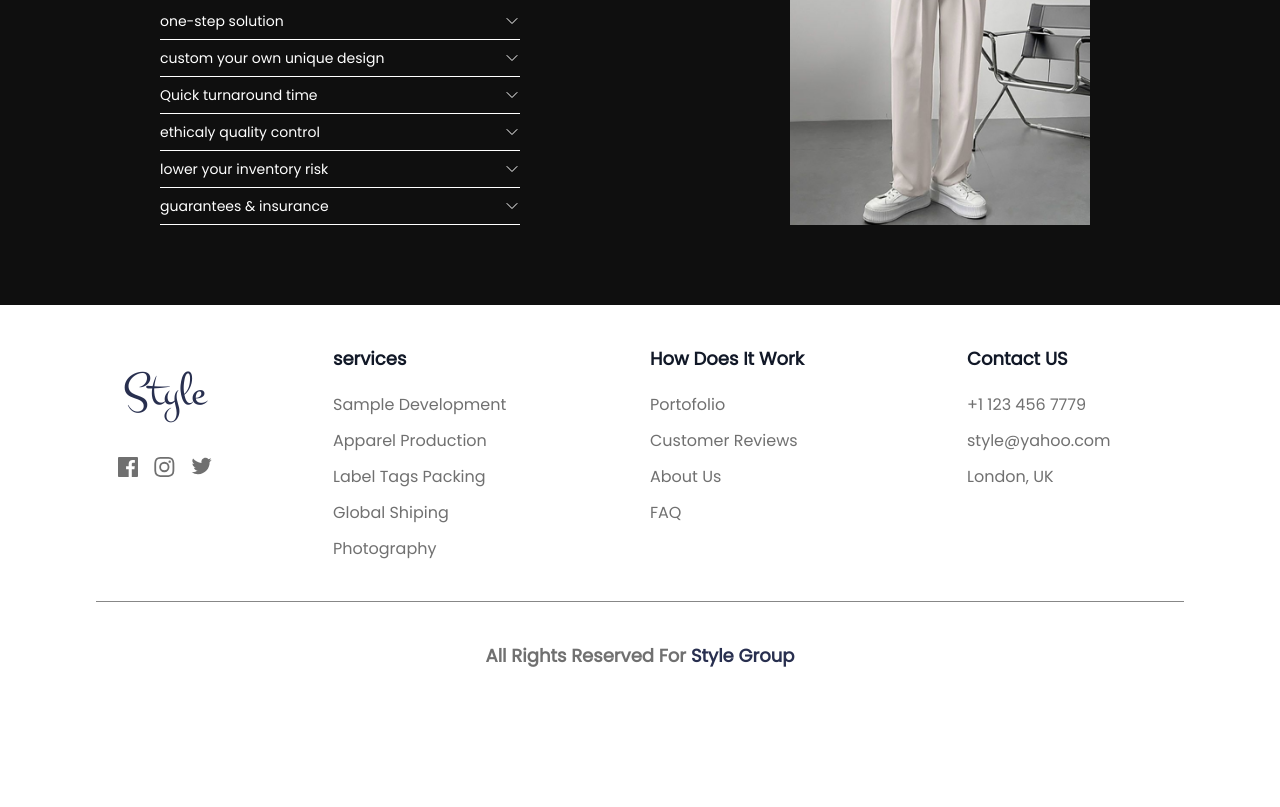
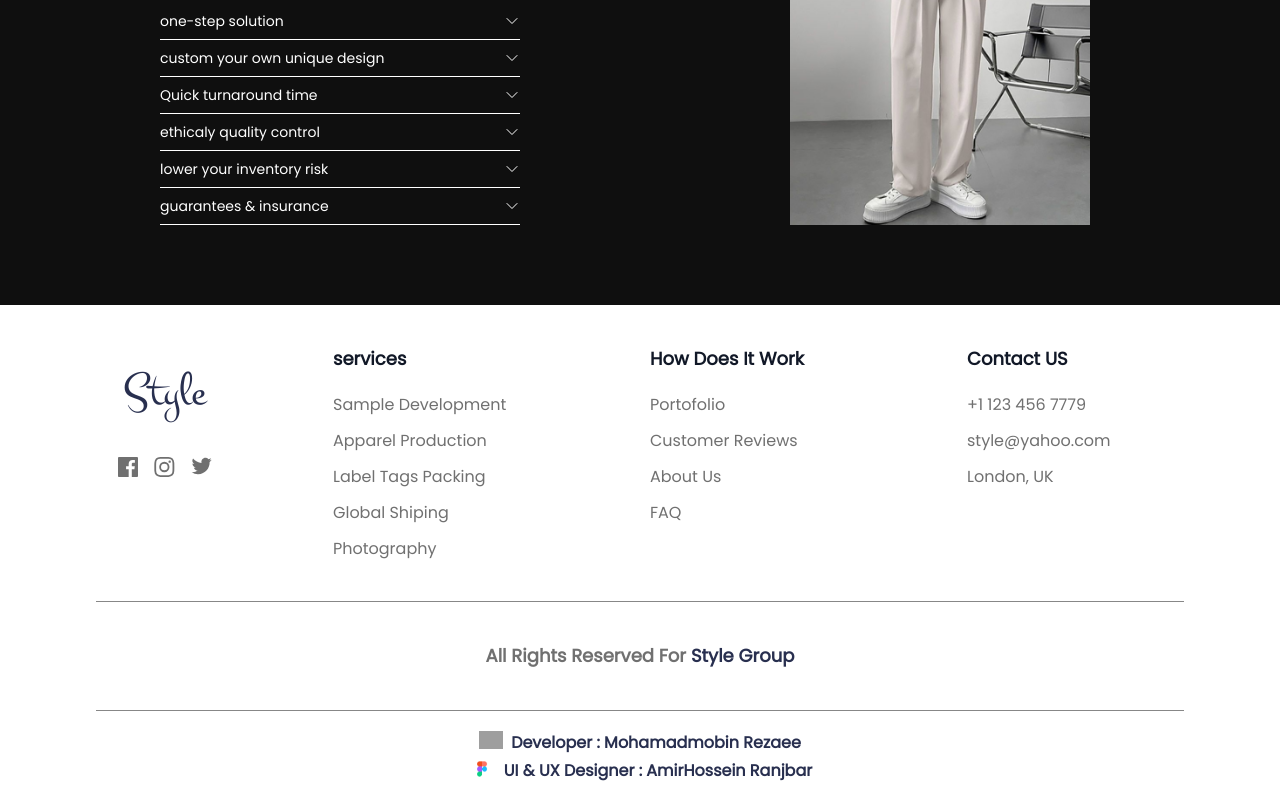
Before and after one commit to ALONE0007/Style-Shop, a website: page public/index.html in a window 1280 px wide. Shown: the part 2263-3070 px from the top of the page. Before the commit the page ends 2973 px from the top, so only its background shows below. Drawn offline with nearby package versions, Linux system fonts and the light colour scheme; grey boxes are pictures that could not be loaded.

Commit message:
footer-feature

```diff
--- a/public/index.html
+++ b/public/index.html
@@ -705,6 +705,31 @@
                 <span class="text-hero-color">Style Group</span>
             </h3>
 
+            <div class="flex justify-center items-center">
+                <div class="bg-[#878787] w-[85%] h-[1px]"></div>
+            </div>
+
+        <div>
+
+
+        <div class="flex justify-center py-5 px-5 text-xs md:text-base">
+            <h3 class="flex-col w-[450px] justify-start">
+                <p class="text-hero-color flex justify-center gap-x-2">
+                    <span class="size-6">
+                        <img src="https://cdn-icons-png.flaticon.com/512/6840/6840478.png" width="40" height="40" alt="Developer free icon" title="Developer free icon">
+                    </span>
+                    <span class="font-poppins font-bold">Developer : Mohamadmobin Rezaee</span>
+                </p>
+                <p class="text-hero-color flex justify-center gap-x-2 pt-1">
+                    <span class="size-7">
+                        <img src="../img/figma.png" alt="">
+                    </span>
+                    <span class="font-poppins font-bold">UI & UX Designer : AmirHossein Ranjbar</span>
+                </p>
+
+            </h3>
+        </div>
+
         </section>
     </footer>
 
```
Also changed, not shown: img/figma.png (added), public/styles.css.
